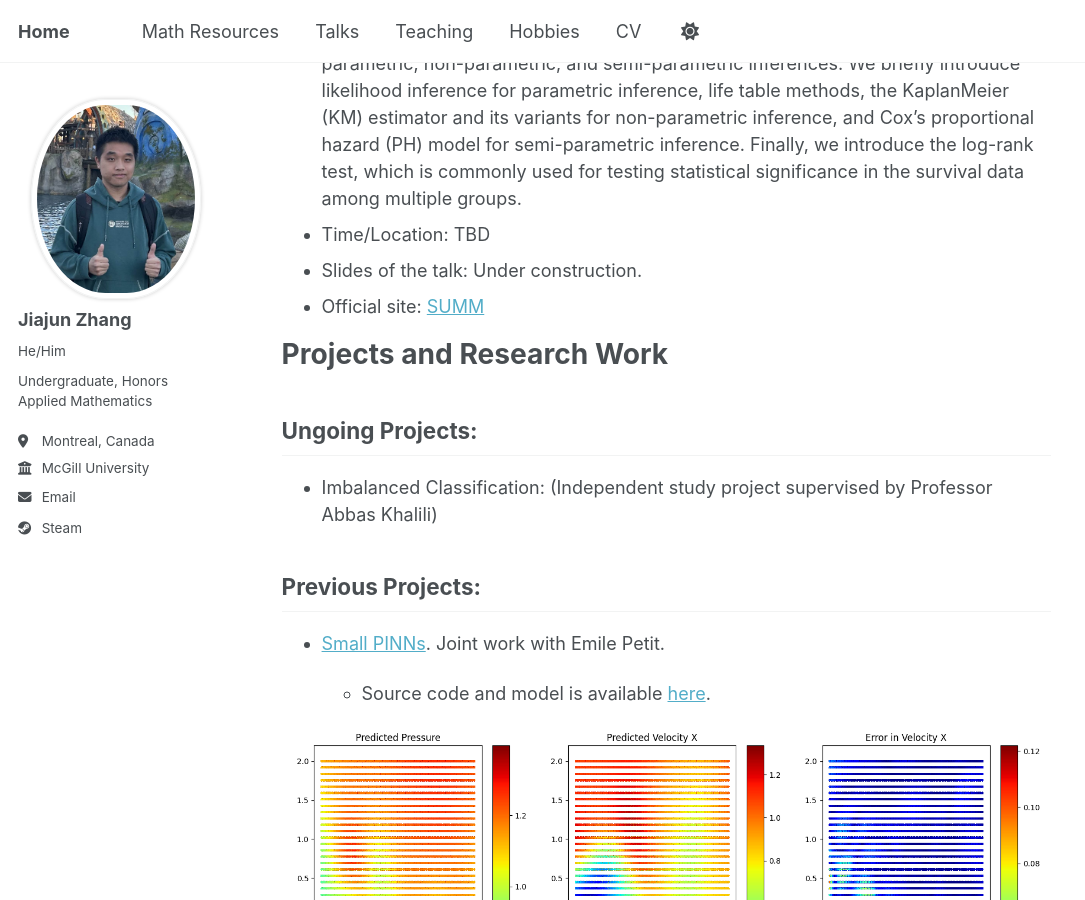
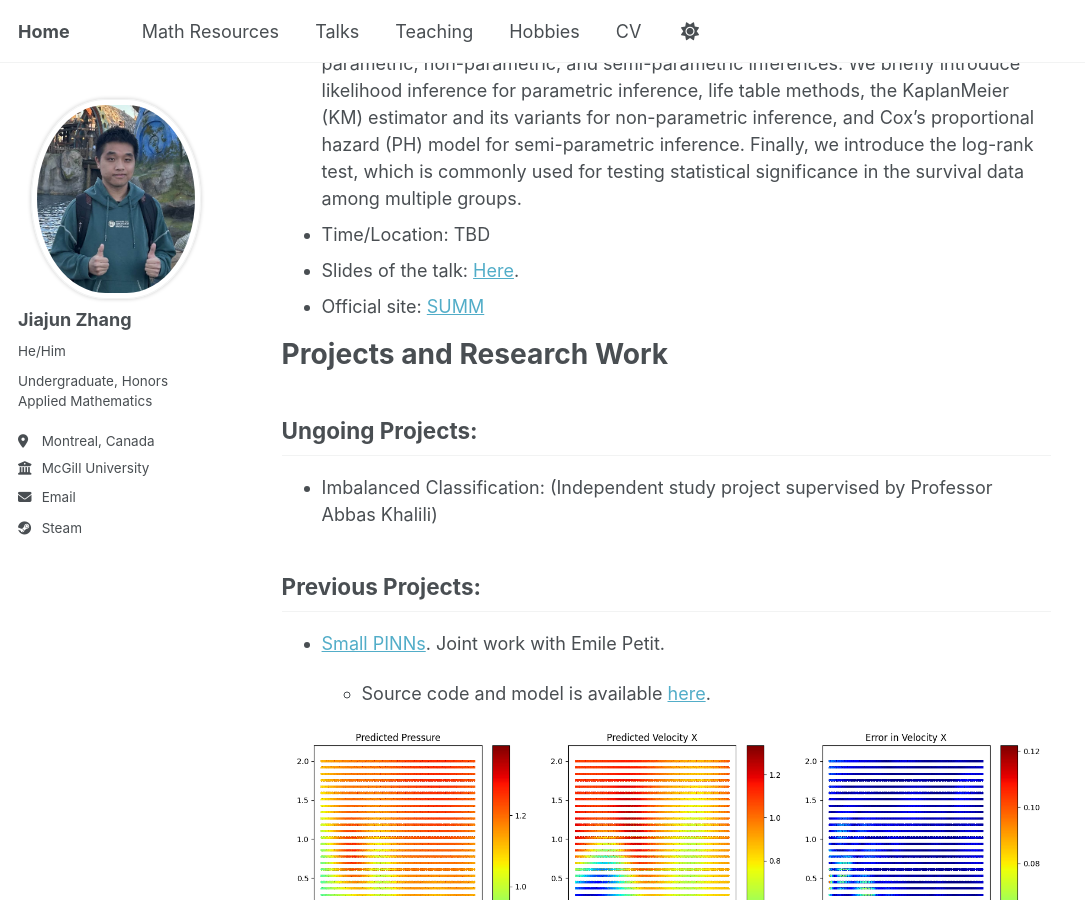
Before and after one commit to JohanssonRein/JohanssonRein.github.io, a Jekyll site: the page built from _pages/about.md, in a window 1280 px wide and 900 px high, scrolled down 947 px. Shown: the whole window, without its empty margins (0-1085 px from the left). Built offline with Jekyll 4.4.1, drawn with Linux system fonts in a browser that asks for light colours.

Commit message:
Update about.md

```diff
--- a/_pages/about.md
+++ b/_pages/about.md
@@ -28,7 +28,7 @@ widely used in biostatistical and epidemiological research. We begin by introduc
 the key estimating techniques for survival data based on parametric, non-parametric, and semi-parametric inferences. We briefly introduce likelihood inference for parametric inference, life table methods, the KaplanMeier (KM) estimator and its variants for non-parametric inference, and Cox’s proportional hazard (PH) model
 for semi-parametric inference. Finally, we introduce the log-rank test, which is commonly used for testing statistical significance in the survival data among multiple groups.
    * Time/Location: TBD
-   * Slides of the talk: Under construction.
+   * Slides of the talk: [Here](/files/Statistical_Inferences_for_Survival_Data_Talk.pdf).
    * Official site: [SUMM](https://www.summ.xyz/en/index.html)
 
 # Projects and Research Work
```
